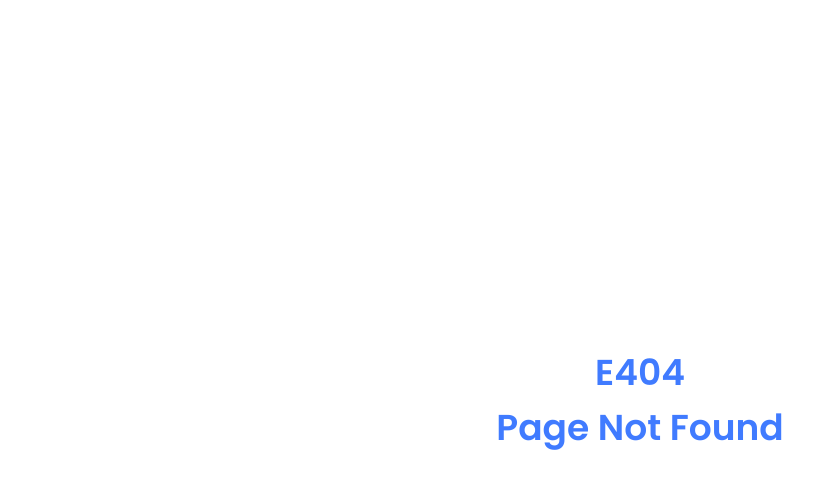
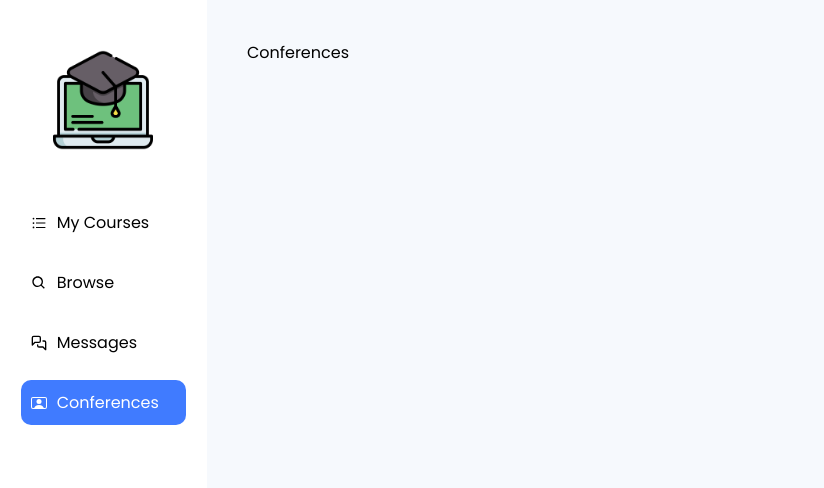
Before and after one commit to amr-hammoud/e-learning-system, a React (Create React App) app in the folder frontend/: page /student/conferences in a window 1280 px wide. Before the commit this address had no page. Shown: the top 488 px of the page, without its empty margins (0-824 px from the left). Built offline with nearby package versions, Linux system fonts and the light colour scheme; the HTML template or start-up script is replaced by a standard one.

Commit message:
<FE> Created remaining student's page

```diff
--- a/frontend/src/App.jsx
+++ b/frontend/src/App.jsx
@@ -12,7 +12,9 @@ import TeacherCoursesPage from "./Pages/Teacher/Courses";
 import TeacherMessagesPage from "./Pages/Teacher/Messages";
 import TeacherConferencesPage from "./Pages/Teacher/Conferences";
 import StudentBrowsePage from "./Pages/Student/Browse";
-
+import StudentCoursesPage from "./Pages/Student/MyCourses";
+import StudentMessagesPage from "./Pages/Student/Messages";
+import StudentConferencesPage from "./Pages/Student/Conferences";
 function App() {
 	return (
 		<BrowserRouter>
@@ -26,6 +28,9 @@ function App() {
 				<Route path="/parent" element={<ParentLandingPage />} />
 
 				<Route path="/student/browse" element={<StudentBrowsePage />} />
+				<Route path="/student/my courses" element={<StudentCoursesPage />} />
+				<Route path="/student/messages" element={<StudentMessagesPage />} />
+				<Route path="/student/conferences" element={<StudentConferencesPage />} />
 
 				<Route path="*" element={<E404 />} />
 			</Routes>
--- /dev/null
+++ b/frontend/src/Pages/Student/Conferences/index.jsx
@@ -0,0 +1,16 @@
+import React from "react";
+import Sidebar from "../../../Components/Common/Sidebar";
+
+function StudentConferencesPage() {
+	return (
+		<div className="page flex">
+			<Sidebar
+				items={["My Courses", "Browse", "Messages", "Conferences"]}
+				selected={"Conferences"}
+			/>
+			<div className="container">Conferences</div>
+		</div>
+	);
+}
+
+export default StudentConferencesPage;
--- /dev/null
+++ b/frontend/src/Pages/Student/Messages/index.jsx
@@ -0,0 +1,16 @@
+import React from "react";
+import Sidebar from "../../../Components/Common/Sidebar";
+
+function StudentMessagesPage() {
+	return (
+		<div className="page flex">
+			<Sidebar
+				items={["My Courses", "Browse", "Messages", "Conferences"]}
+				selected={"Messages"}
+			/>
+			<div className="container">Messages</div>
+		</div>
+	);
+}
+
+export default StudentMessagesPage;
--- /dev/null
+++ b/frontend/src/Pages/Student/MyCourses/index.jsx
@@ -0,0 +1,16 @@
+import React from "react";
+import Sidebar from "../../../Components/Common/Sidebar";
+
+function StudentCoursesPage() {
+	return (
+		<div className="page flex">
+			<Sidebar
+				items={["My Courses", "Browse", "Messages", "Conferences"]}
+				selected={"My Courses"}
+			/>
+			<div className="container"> My Courses</div>
+		</div>
+	);
+}
+
+export default StudentCoursesPage;
```
Also changed, not shown: frontend/src/Pages/Student/Conferences/style.css (added), frontend/src/Pages/Student/Messages/style.css (added), frontend/src/Pages/Student/MyCourses/style.css (added).
